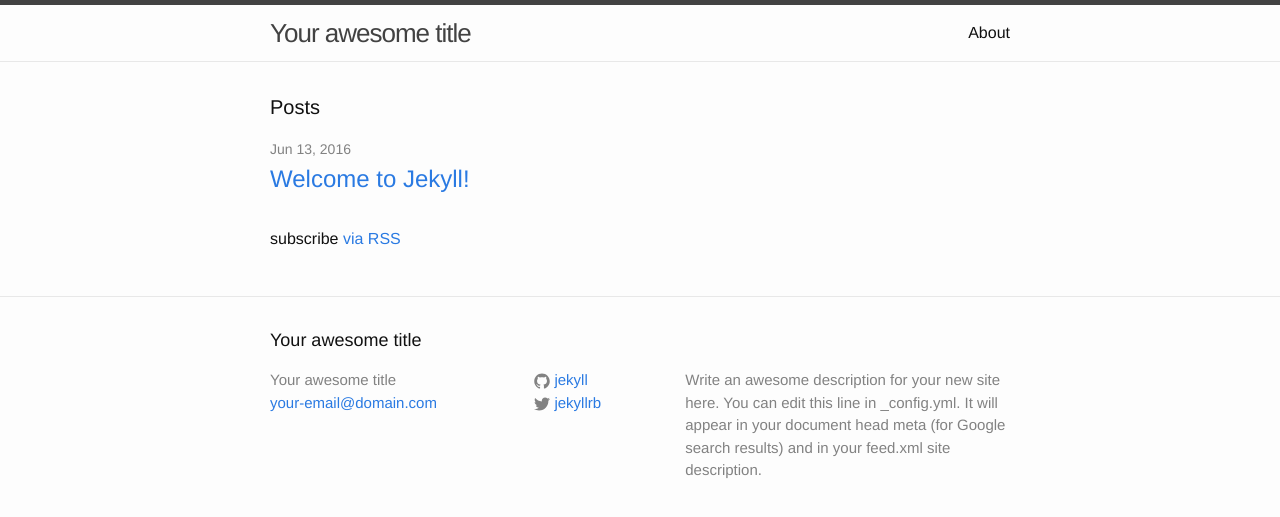
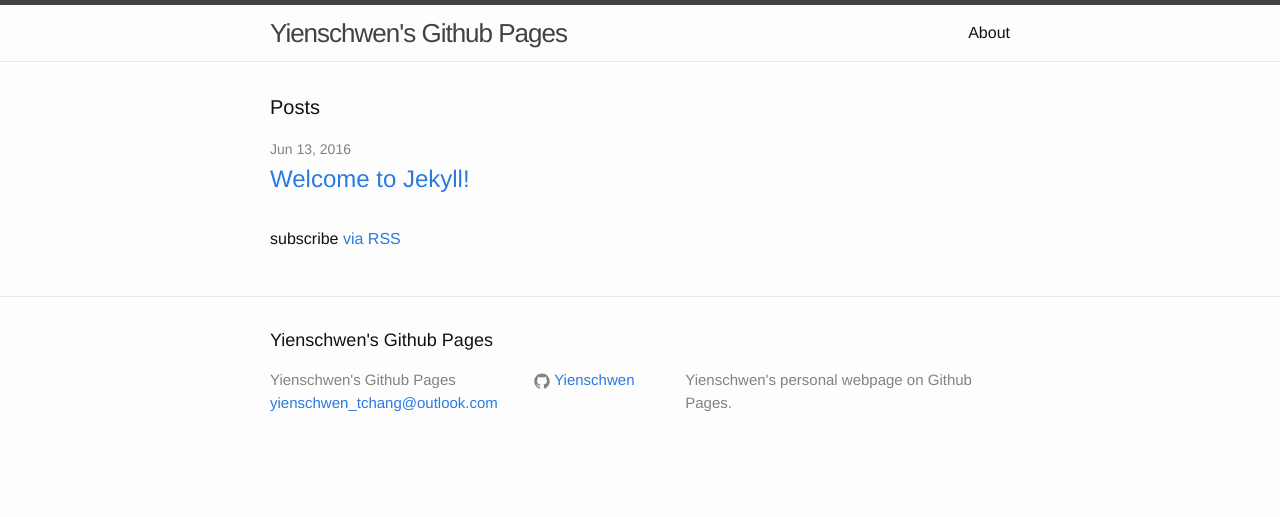
Before and after one commit to Yienschwen/yienschwen.github.io, a Jekyll site: the page built from index.html, in a window 1280 px wide. Shown: the top 517 px of the page. Built offline with Jekyll 4.4.1, drawn with Linux system fonts in a browser that asks for light colours.

Commit message:
Revising configuration of jekyll (0)

```diff
--- a/_config.yml
+++ b/_config.yml
@@ -6,16 +6,14 @@
 # 'jekyll serve'. If you change this file, please restart the server process.
 
 # Site settings
-title: Your awesome title
-email: your-email@domain.com
+title: Yienschwen's Github Pages
+email: yienschwen_tchang@outlook.com
 description: > # this means to ignore newlines until "baseurl:"
-  Write an awesome description for your new site here. You can edit this
-  line in _config.yml. It will appear in your document head meta (for
-  Google search results) and in your feed.xml site description.
+  Yienschwen's personal webpage on Github Pages.
 baseurl: "" # the subpath of your site, e.g. /blog
-url: "http://yourdomain.com" # the base hostname & protocol for your site
-twitter_username: jekyllrb
-github_username:  jekyll
+url: "http://yienschwen.github.io" # the base hostname & protocol for your site
+#twitter_username: jekyllrb
+github_username:  Yienschwen
 
 # Build settings
 markdown: kramdown
```
